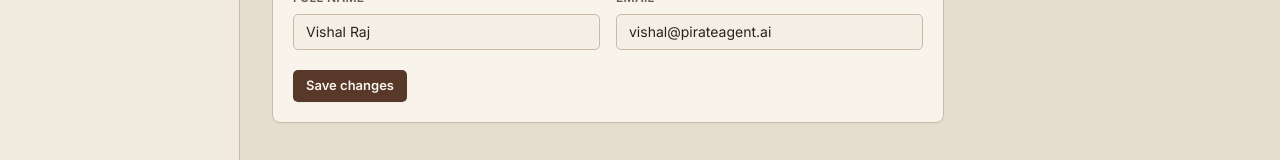
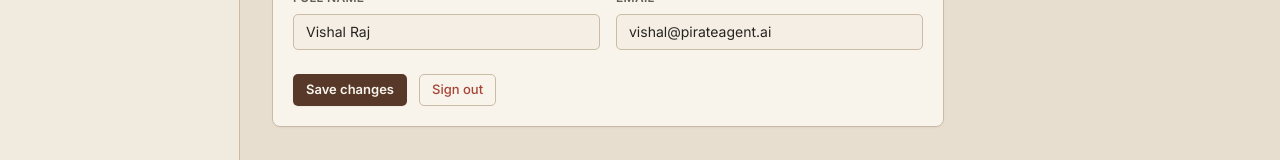
Before and after one commit to VishalRajExe/PirateAgent-UI, a Next.js app: page /dashboard/settings in a window 1280 px wide. Shown: the part 378-538 px from the top of the page. Built offline with nearby package versions, Linux system fonts and the light colour scheme.

Commit message:
Wire GET STARTED to /login, login to /dashboard, and logout to landing page

```diff
--- a/app/(auth)/login/page.tsx
+++ b/app/(auth)/login/page.tsx
@@ -34,7 +34,7 @@ export default function LoginPage() {
               <AnchorIcon className="h-5 w-5" />
             </div>
             <h1 className="font-serif text-2xl font-bold tracking-tight text-foreground">Welcome back</h1>
-            <p className="mt-1 text-[13px] text-muted-foreground">Log in to enter the PirateAgent command deck</p>
+            <p className="mt-1 text-[13px] text-muted-foreground">Log in to continue your research</p>
           </div>
 
           <form onSubmit={handleSubmit} className="space-y-4">
--- a/app/dashboard/settings/page.tsx
+++ b/app/dashboard/settings/page.tsx
@@ -9,6 +9,7 @@ import { Input } from "@/components/ui/input";
 import { Button } from "@/components/ui/button";
 import { Avatar, AvatarFallback } from "@/components/ui/avatar";
 import { Separator } from "@/components/ui/separator";
+import { useRouter } from "next/navigation";
 import { cn } from "@/lib/utils";
 
 const THEMES = [
@@ -18,6 +19,7 @@ const THEMES = [
 ] as const;
 
 export default function SettingsPage() {
+  const router = useRouter();
   const [theme, setTheme] = useState<(typeof THEMES)[number]["key"]>("light");
   const [defaultSourceCap, setDefaultSourceCap] = useState("50");
   const [autoDedupe, setAutoDedupe] = useState(true);
@@ -69,9 +71,20 @@ export default function SettingsPage() {
                   <Input id="email" type="email" defaultValue="vishal@pirateagent.ai" className="bg-surface/50 border-border text-foreground" />
                 </div>
               </div>
-              <Button size="sm" className="bg-primary text-primary-foreground hover:bg-primary-hover font-semibold">
-                Save changes
-              </Button>
+              <div className="flex items-center gap-3 pt-1">
+                <Button size="sm" className="bg-primary text-primary-foreground hover:bg-primary-hover font-semibold">
+                  Save changes
+                </Button>
+                <Button
+                  size="sm"
+                  variant="outline"
+                  type="button"
+                  onClick={() => router.push("/")}
+                  className="text-danger hover:bg-danger-soft hover:text-danger hover:border-danger/30 font-medium"
+                >
+                  Sign out
+                </Button>
+              </div>
             </CardContent>
           </Card>
         </TabsContent>
--- a/components/landing/GetStartedButton.tsx
+++ b/components/landing/GetStartedButton.tsx
@@ -10,7 +10,7 @@ interface GetStartedButtonProps {
 export function GetStartedButton({ size = "default", className = "" }: GetStartedButtonProps) {
   return (
     <Link
-      href="/dashboard"
+      href="/login"
       id="get-started-cta"
       className={`pirate-button ${size === "nav" ? "pirate-button--nav" : ""} ${className}`}
       aria-label="Get Started with PirateAgent"
--- a/components/layout/topbar.tsx
+++ b/components/layout/topbar.tsx
@@ -69,7 +69,7 @@ export function Topbar({ title }: { title?: string }) {
               <SettingsIcon className="h-3.5 w-3.5 mr-2 text-muted-foreground" /> Settings
             </DropdownMenuItem>
             <DropdownMenuSeparator className="bg-border/60" />
-            <DropdownMenuItem onClick={() => router.push("/login")} className="cursor-pointer text-danger focus:bg-danger-soft hover:bg-danger-soft">
+            <DropdownMenuItem onClick={() => router.push("/")} className="cursor-pointer text-danger focus:bg-danger-soft hover:bg-danger-soft">
               <LogOut className="h-3.5 w-3.5 mr-2" /> Sign out
             </DropdownMenuItem>
           </DropdownMenuContent>
```
